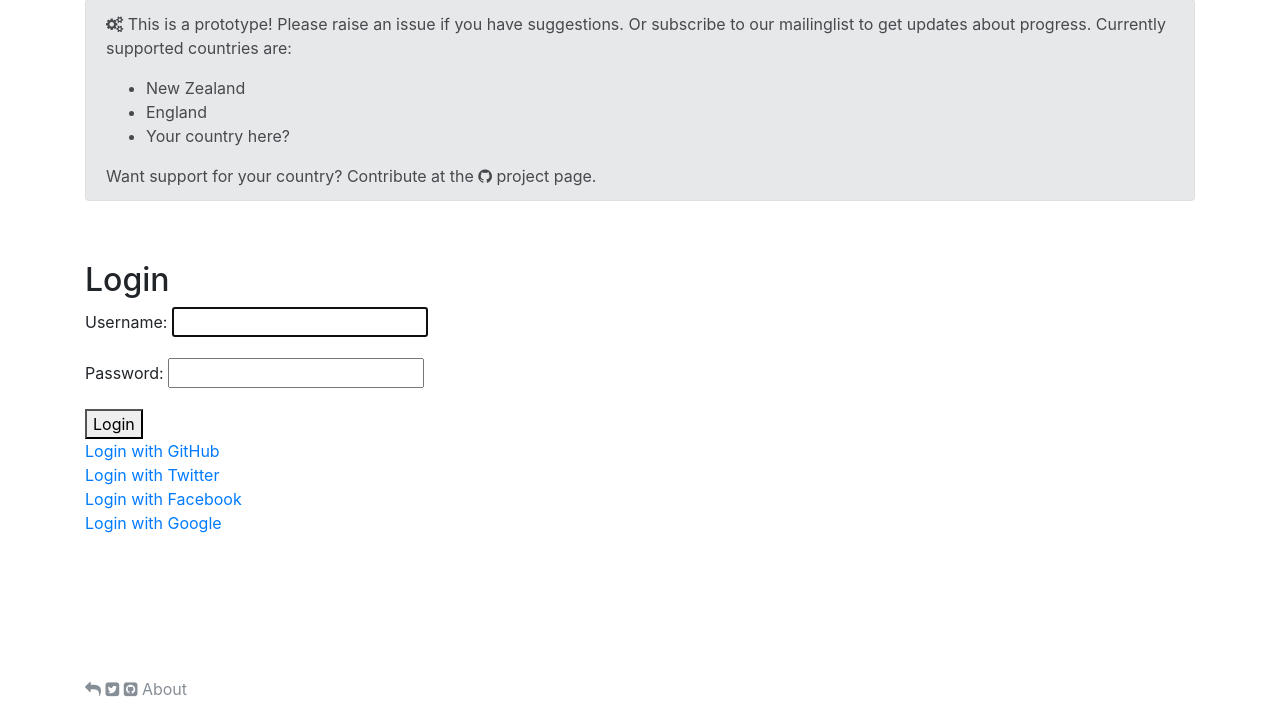
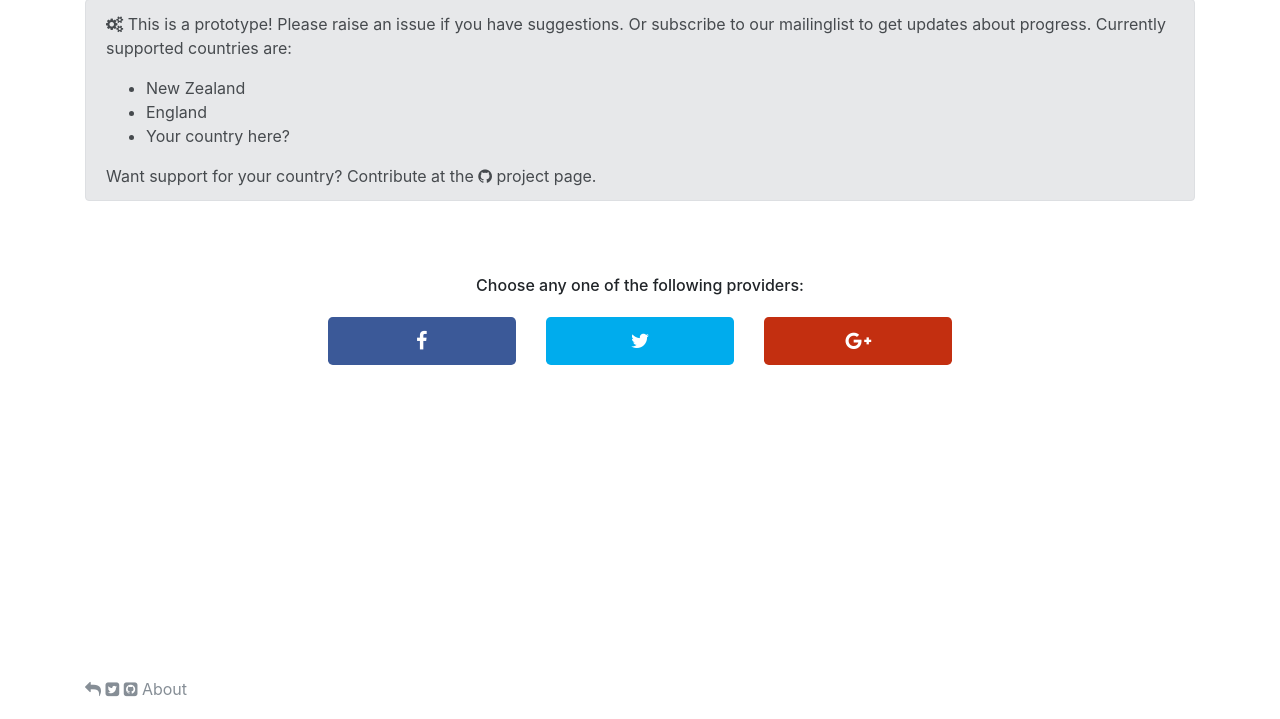
Before and after one commit to volCommunity/vol-django, a Django app: page /login in a window 1280 px wide. Shown: the part 81-800 px from the top of the page. Run offline with Django 3.2, Linux system fonts and the light colour scheme; some libraries are stand-ins or nearby versions.

Commit message:
Move modal into separate template, improve layout.

```diff
--- /dev/null
+++ b/vol/static/css/loginmodal.css
@@ -0,0 +1,72 @@
+
+/*
+    Note: It is best to use a less version of this file ( see http://css2less.cc
+    For the media queries use @screen-sm-min instead of 768px.
+    For .omb_spanOr use @body-bg instead of white.
+*/
+
+@media (min-width: 768px) {
+    .omb_row-sm-offset-3 div:first-child[class*="col-"] {
+        margin-left: 25%;
+    }
+}
+
+.omb_login .omb_authTitle {
+    text-align: center;
+    line-height: 300%;
+}
+
+.omb_login .omb_socialButtons a {
+    color: white; // In yourUse @body-bg
+opacity:0.9;
+}
+.omb_login .omb_socialButtons a:hover {
+    color: white;
+    opacity:1;
+}
+.omb_login .omb_socialButtons .omb_btn-facebook {background: #3b5998;}
+.omb_login .omb_socialButtons .omb_btn-twitter {background: #00aced;}
+.omb_login .omb_socialButtons .omb_btn-google {background: #c32f10;}
+.omb_login .omb_socialButtons .omb_btn-github {background: #999;}
+
+
+.omb_login .omb_loginOr {
+    position: relative;
+    font-size: 1.5em;
+    color: #aaa;
+    margin-top: 1em;
+    margin-bottom: 1em;
+    padding-top: 0.5em;
+    padding-bottom: 0.5em;
+}
+.omb_login .omb_loginOr .omb_hrOr {
+    background-color: #cdcdcd;
+    height: 1px;
+    margin-top: 0px !important;
+    margin-bottom: 0px !important;
+}
+.omb_login .omb_loginOr .omb_spanOr {
+    display: block;
+    position: absolute;
+    left: 50%;
+    top: -0.6em;
+    margin-left: -1.5em;
+    background-color: white;
+    width: 3em;
+    text-align: center;
+}
+
+.omb_login .omb_loginForm .input-group.i {
+    width: 2em;
+}
+.omb_login .omb_loginForm  .help-block {
+    color: red;
+}
+
+
+@media (min-width: 768px) {
+    .omb_login .omb_forgotPwd {
+        text-align: right;
+        margin-top:10px;
+    }
+}
--- a/vol/templates/registration/login.html
+++ b/vol/templates/registration/login.html
@@ -1,16 +1,21 @@
 {% extends '../vol/base.html' %}
 {% block title %}Login{% endblock %}
 {% block content %}
-    <div class="container">
-        <h2>Login</h2>
-    <form method="post">
-        {% csrf_token %}
-        {{ form.as_p }}
-        <button type="submit">Login</button>
-    </form>
-        <a href="{% url 'social:begin' 'github' %}">Login with GitHub</a><br>
-        <a href="{% url 'social:begin' 'twitter' %}">Login with Twitter</a><br>
-        <a href="{% url 'social:begin' 'facebook' %}">Login with Facebook</a><br>
-        <a href="{% url 'social:begin' 'google-oauth2' %}">Login with Google</a><br>
+{#    <div class="container">#}
+{#        <h2>Login</h2>#}
+{#    <form method="post">#}
+{#        {% csrf_token %}#}
+{#        {{ form.as_p }}#}
+{#        <button type="submit">Login</button>#}
+{#    </form>#}
+{#        <a href="{% url 'social:begin' 'github' %}">Login with GitHub</a><br>#}
+{#        <a href="{% url 'social:begin' 'twitter' %}">Login with Twitter</a><br>#}
+{#        <a href="{% url 'social:begin' 'facebook' %}">Login with Facebook</a><br>#}
+{#        <a href="{% url 'social:begin' 'google-oauth2' %}">Login with Google</a><br>#}
+{#    </div>#}
+    {% include "vol/loginmodal.html" %}
+
     </div>
+
+
 {% endblock %}
--- a/vol/templates/vol/base.html
+++ b/vol/templates/vol/base.html
@@ -14,6 +14,7 @@
 
     <link rel="shortcut icon" href="{% static "favicon.ico" %}">
     <link href="{% static "css/vol.css" %}" rel="stylesheet">
+    <link href="{% static "css/loginmodal.css" %}" rel="stylesheet">
     {% analytical_head_bottom %}
 </head>
 <body>
@@ -99,19 +100,16 @@
 <div class="modal fade" id="loginModal" tabindex="-1" role="dialog" aria-labelledby="exampleModalLabel" aria-hidden="true">
     <div class="modal-dialog" role="document">
         <div class="modal-content">
-            <div class="modal-header">
-                <h5 class="modal-title" id="exampleModalLabel">Login</h5>
-            </div>
+{#            <div class="modal-header">#}
+{#                <h5 class="modal-title" id="exampleModalLabel">Login</h5>#}
+{#            </div>#}
             <div class="modal-body">
-{#                <form method="post">#}
-{#                    {% csrf_token %}#}
-{#                    {{ form.as_p }}#}
-{#                    <button type="submit">Login</button>#}
-{#                </form>#}
-                <a href="{% url 'social:begin' 'github' %}">Login with GitHub</a><br>
-                <a href="{% url 'social:begin' 'twitter' %}">Login with Twitter</a><br>
-                <a href="{% url 'social:begin' 'facebook' %}">Login with Facebook</a><br>
-                <a href="{% url 'social:begin' 'google-oauth2' %}">Login with Google</a><br>
+
+{#                <a href="{% url 'social:begin' 'github' %}">Login with GitHub</a><br>#}
+{#                <a href="{% url 'social:begin' 'twitter' %}">Login with Twitter</a><br>#}
+{#                <a href="{% url 'social:begin' 'facebook' %}">Login with Facebook</a><br>#}
+{#                <a href="{% url 'social:begin' 'google-oauth2' %}">Login with Google</a><br>#}
+                {% include "vol/loginmodal.html" %}
 
 {#                <button type="button" class="close" data-dismiss="modal" aria-label="Close">#}
 {#                    <span aria-hidden="true">&times;</span>#}
--- /dev/null
+++ b/vol/templates/vol/loginmodal.html
@@ -0,0 +1,70 @@
+<div class="omb_login">
+    <h6 class="omb_authTitle">Choose any one of the following providers:<!-- or <a href="#">Sign up</a>--></h6>
+    <div class="row omb_row-sm-offset-3 omb_socialButtons">
+        <div class="col-xs-4 col-sm-2">
+            {#            <a href="#" class="btn btn-xs">#}
+            <a href="{% url 'social:begin' 'facebook' %}" class="btn btn-lg btn-block omb_btn-facebook">
+                <i class="fa fa-facebook visible-xs"></i>
+                {#                <span class="hidden-xs">Facebook</span>#}
+            </a>
+        </div>
+        <div class="col-xs-4 col-sm-2">
+            <a href="{% url 'social:begin' 'twitter' %}" class="btn btn-lg btn-block omb_btn-twitter">
+                <i class="fa fa-twitter visible-xs"></i>
+                {#                <span class="hidden-xs">Twitter</span>#}
+            </a>
+        </div>
+        <div class="col-xs-4 col-sm-2">
+            <a href="{% url 'social:begin' 'google-oauth2' %}" class="btn btn-lg btn-block omb_btn-google">
+                <i class="fa fa-google-plus visible-xs"></i>
+                {#                <span class="hidden-xs">Google+</span>#}
+            </a>
+        </div>
+{#        <div class="col-xs-4 col-sm-2">#}
+{#            <a href="{% url 'social:begin' 'github' %}" class="btn btn-lg btn-block omb_btn-github">#}
+{#                <i class="fa fa-github visible-xs"></i>#}
+                {#                                <span class="hidden-xs">Google+</span>#}
+{#            </a>#}
+{#        </div>#}
+    </div>
+
+
+{#    <div class="row omb_row-sm-offset-3 omb_loginOr">#}
+{#        <div class="col-xs-12 col-sm-6">#}
+{#            <hr class="omb_hrOr">#}
+{#            <span class="omb_spanOr">or</span>#}
+{#        </div>#}
+{#    </div>#}
+{##}
+{#    <div class="row omb_row-sm-offset-3">#}
+{#        <div class="col-xs-12 col-sm-6">#}
+{#            <form class="omb_loginForm" action="" autocomplete="off" method="POST">#}
+{#                <div class="input-group">#}
+{#                    <span class="input-group-addon"><i class="fa fa-user"></i></span>#}
+{#                    <input type="text" class="form-control" name="username" placeholder="username">#}
+{#                </div>#}
+{#                <span class="help-block"></span>#}
+{##}
+{#                <div class="input-group">#}
+{#                    <span class="input-group-addon"><i class="fa fa-lock"></i></span>#}
+{#                    <input type="password" class="form-control" name="password" placeholder="Password">#}
+{#                </div>#}
+{#                <span class="help-block">Password error</span>#}
+{##}
+{#                <button class="btn btn-lg btn-primary btn-block" type="submit">Login</button>#}
+{#            </form>#}
+{#        </div>#}
+{#    </div>#}
+{#    <div class="row omb_row-sm-offset-3">#}
+{#        <div class="col-xs-12 col-sm-3">#}
+{#            <label class="checkbox">#}
+{#                <input type="checkbox" value="remember-me">Remember Me#}
+{#            </label>#}
+{#        </div>#}
+{#        <div class="col-xs-12 col-sm-3">#}
+{#            <p class="omb_forgotPwd">#}
+{#                <a href="#">Forgot password?</a>#}
+{#            </p>#}
+{#        </div>#}
+{#    </div>#}
+</div>
```
